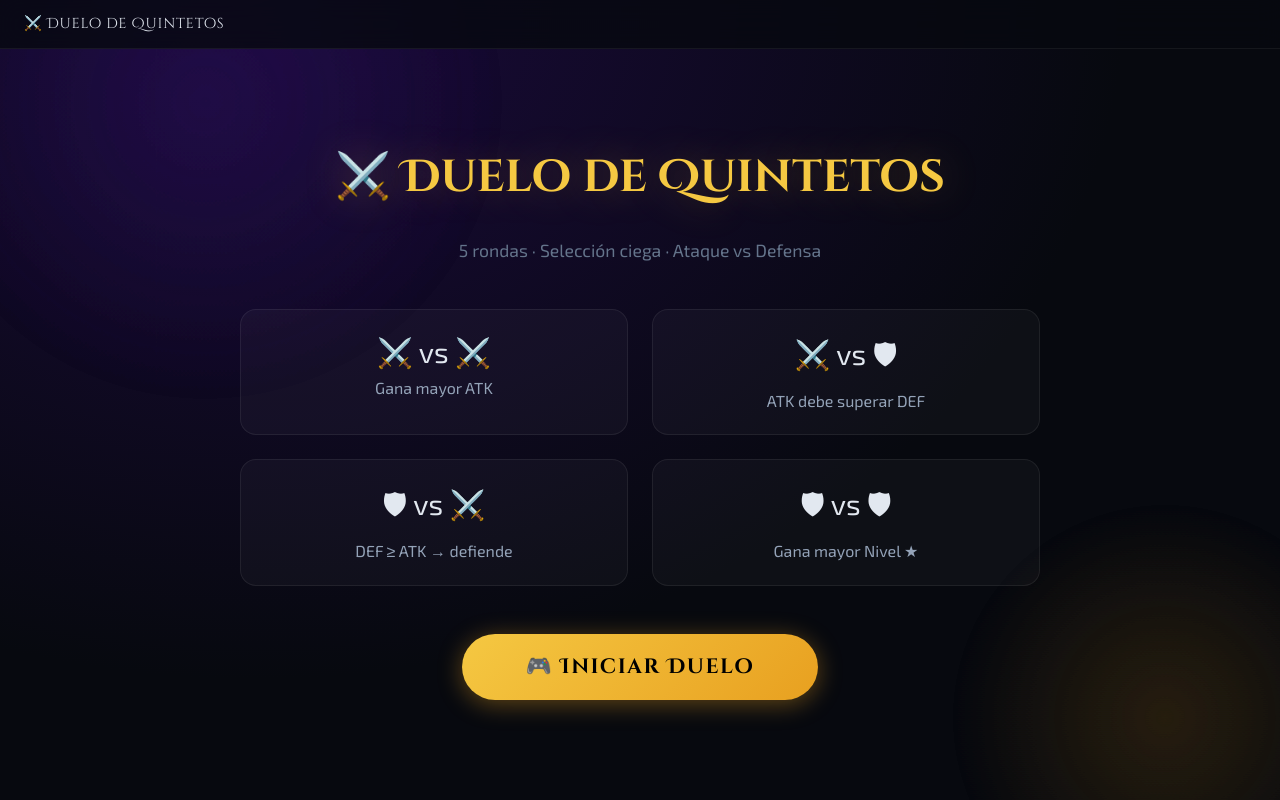
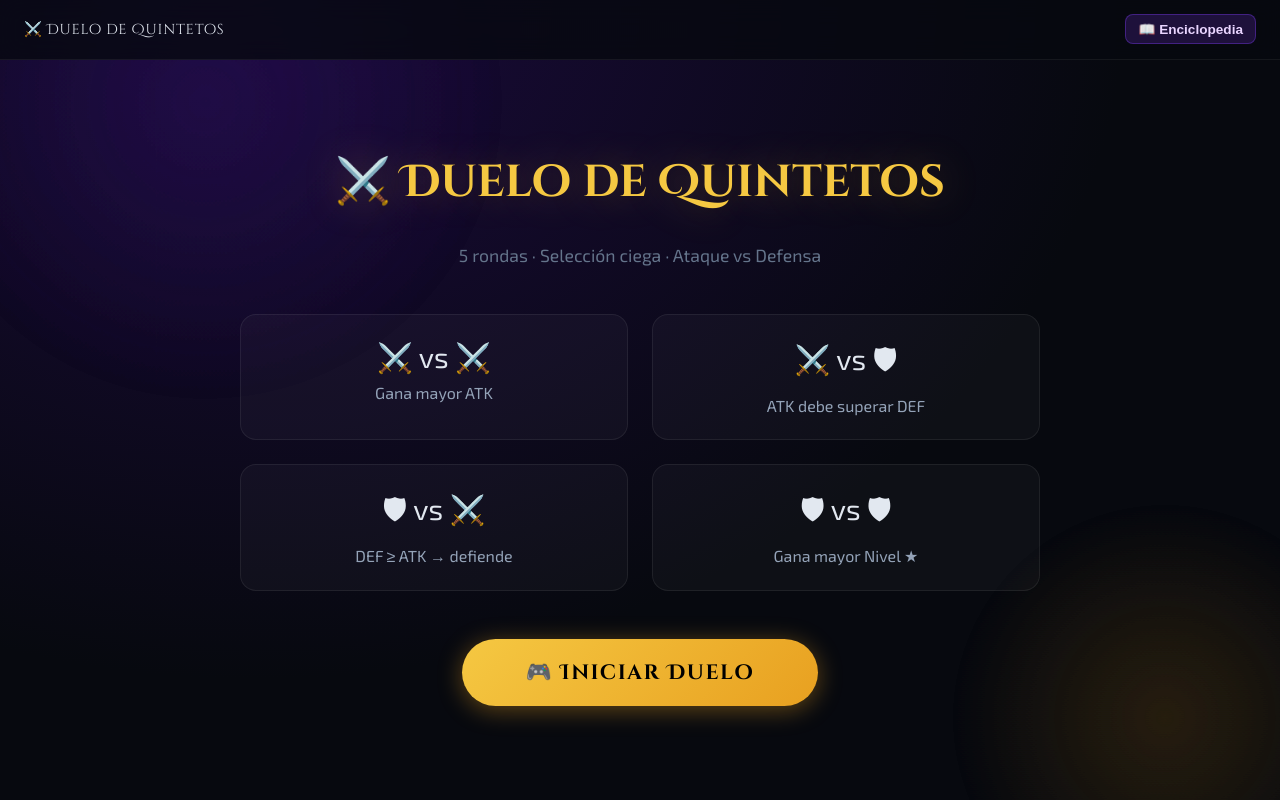
Before and after one commit to DannySol1s/Duel-Disks-Tazo-Edition, a SvelteKit app: page / in a window 1280 px wide. Built offline with nearby package versions, Linux system fonts and the light colour scheme.

Commit message:
feat: integrate encyclopedia into home screen

```diff
--- a/src/routes/+page.svelte
+++ b/src/routes/+page.svelte
@@ -2,10 +2,13 @@
   import { gameState, startGame, resetGame } from '$lib/gameStore';
   import BattlePhase from '$lib/components/BattlePhase.svelte';
   import ResultPhase from '$lib/components/ResultPhase.svelte';
+  import Encyclopedia from '$lib/components/Encyclopedia.svelte';
 
   let gs = $derived($gameState);
   let phase = $derived(gs.phase);
   let inBattle = $derived(phase === 'p1-select' || phase === 'p2-select' || phase === 'revealing' || phase === 'reveal');
+
+  let showEncyclopedia = $state(false);
 </script>
 
 <svelte:head>
@@ -21,9 +24,14 @@
   <!-- Header mínimo -->
   <header class="app-header">
     <div class="header-title">⚔️ <span>Duelo de Quintetos</span></div>
-    {#if inBattle || phase === 'result'}
-      <button class="btn-exit" onclick={resetGame}>✕ Salir</button>
-    {/if}
+    <div class="header-actions">
+      {#if phase === 'idle'}
+        <button class="btn-encyclopedia" onclick={() => showEncyclopedia = true}>📖 Enciclopedia</button>
+      {/if}
+      {#if inBattle || phase === 'result'}
+        <button class="btn-exit" onclick={resetGame}>✕ Salir</button>
+      {/if}
+    </div>
   </header>
 
   <!-- Contenido principal -->
@@ -84,6 +92,10 @@
   </main>
 </div>
 
+{#if showEncyclopedia}
+  <Encyclopedia onClose={() => showEncyclopedia = false} />
+{/if}
+
 <style>
   /* ─── Shell ──────────────────────────────────────────────────── */
   .app-shell {
@@ -106,9 +118,23 @@
     color: #e8a020; letter-spacing: 0.05em;
   }
   .header-title span { color: #e2e8f0; }
+
+  .header-actions {
+    display: flex;
+    gap: 1rem;
+    align-items: center;
+  }
+
+  .btn-encyclopedia {
+    font-size: 0.85rem; background: rgba(124,58,237,0.2); border: 1px solid rgba(124,58,237,0.4);
+    color: #e9d5ff; border-radius: 8px; padding: 6px 12px; cursor: pointer;
+    transition: all 0.2s; font-weight: 600;
+  }
+  .btn-encyclopedia:hover { background: rgba(124,58,237,0.4); box-shadow: 0 0 10px rgba(124,58,237,0.4); }
+
   .btn-exit {
     font-size: 0.75rem; background: none; border: 1px solid rgba(255,255,255,0.15);
-    color: #64748b; border-radius: 8px; padding: 4px 10px; cursor: pointer;
+    color: #64748b; border-radius: 8px; padding: 6px 12px; cursor: pointer;
     transition: all 0.2s;
   }
   .btn-exit:hover { border-color: #ef4444; color: #ef4444; }
```
